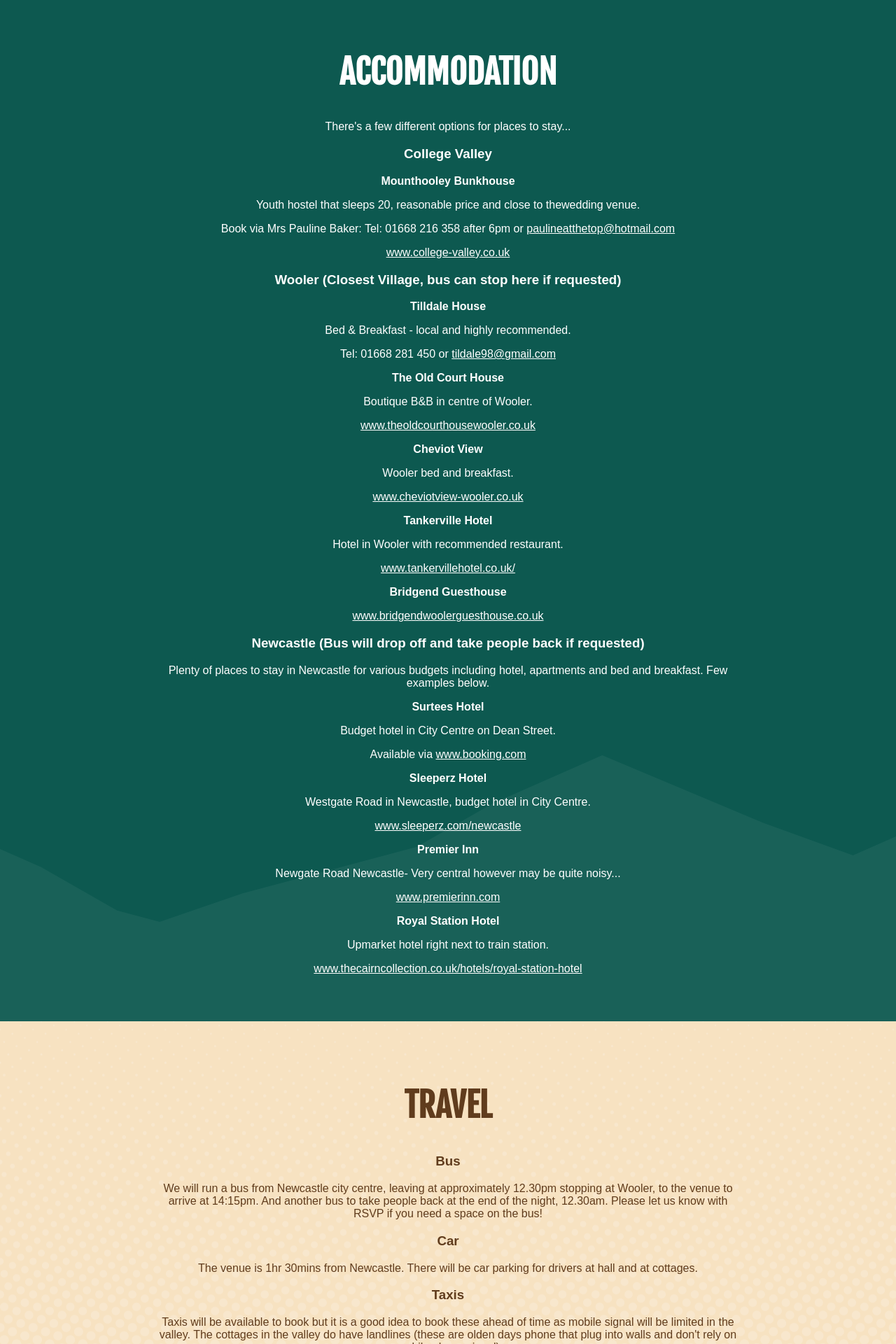
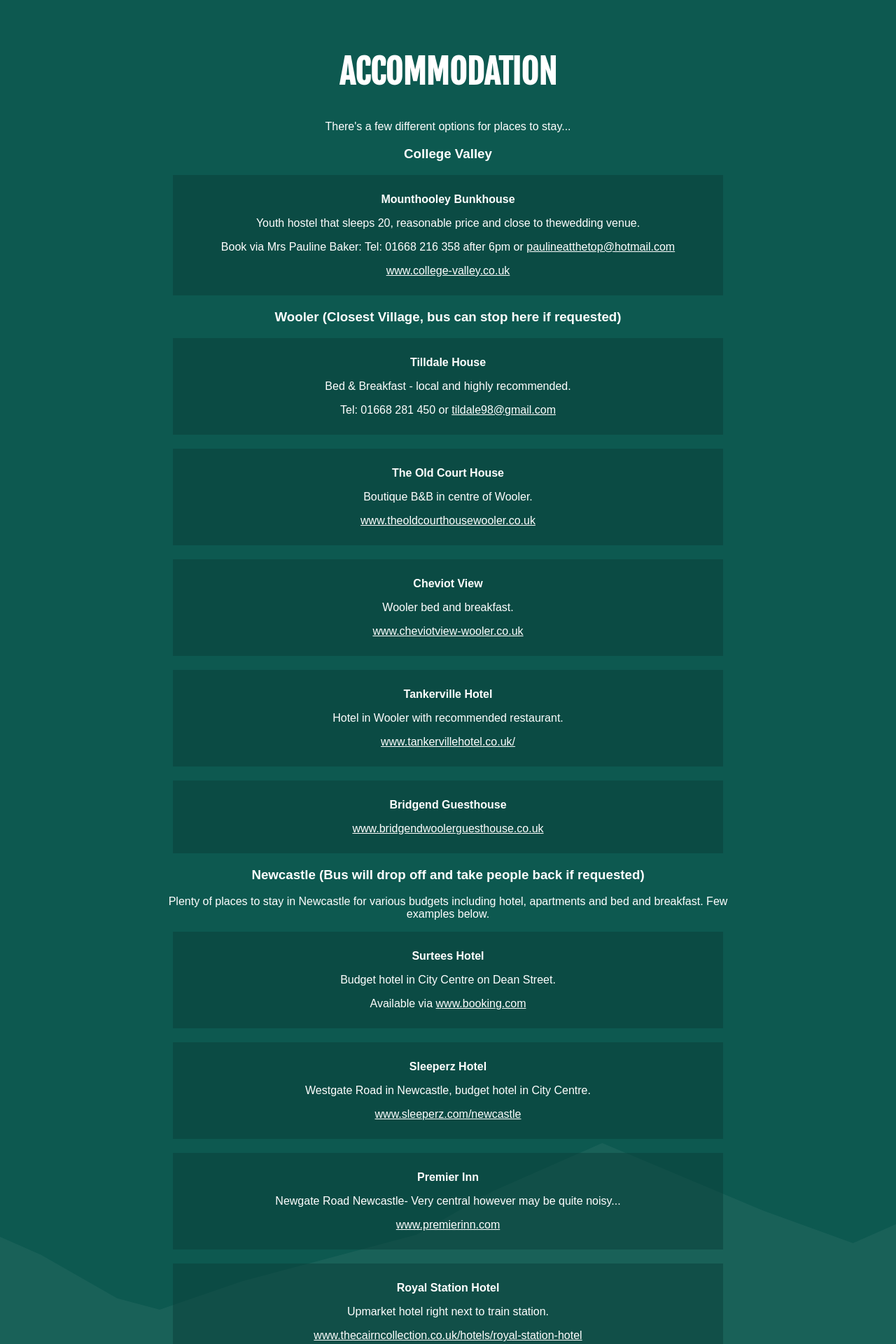
Before and after one commit to quigleyfest/quigleyfest.github.io, a Jekyll site: the page built from index.md, in a window 1280 px wide. Shown: the part 1945-3865 px from the top of the page at 70% size. Built offline with Jekyll 4.4.1, drawn with Linux system fonts in a browser that asks for light colours; some web fonts are replaced.

Commit message:
Forgot to commit the CSS

```diff
--- a/_sass/quigleyfest.scss
+++ b/_sass/quigleyfest.scss
@@ -78,6 +78,11 @@ a {
 		margin: 0 auto;
 	}
 
+	.col {
+		background: rgba(10,62,56,0.5);
+		padding: 10px;
+		margin: 0 20px 20px;
+	}
 }
 
 
@@ -120,6 +125,7 @@ a {
 	    }
 	}
 
+
 }
 
 
@@ -150,6 +156,7 @@ a {
 			width: 90%;
 		}
 
+
 		h2 {
 			font-size: 30px;
 		}
```
